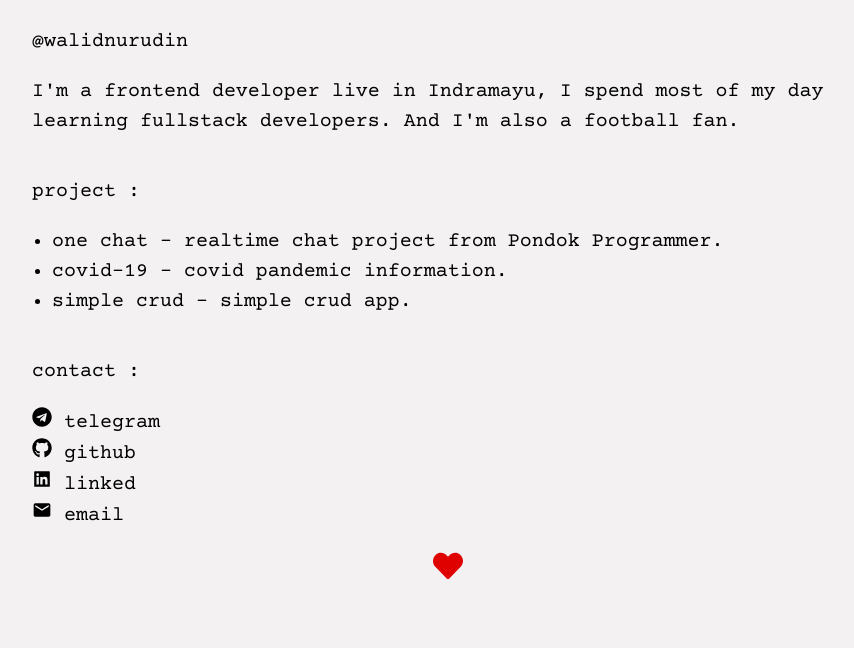
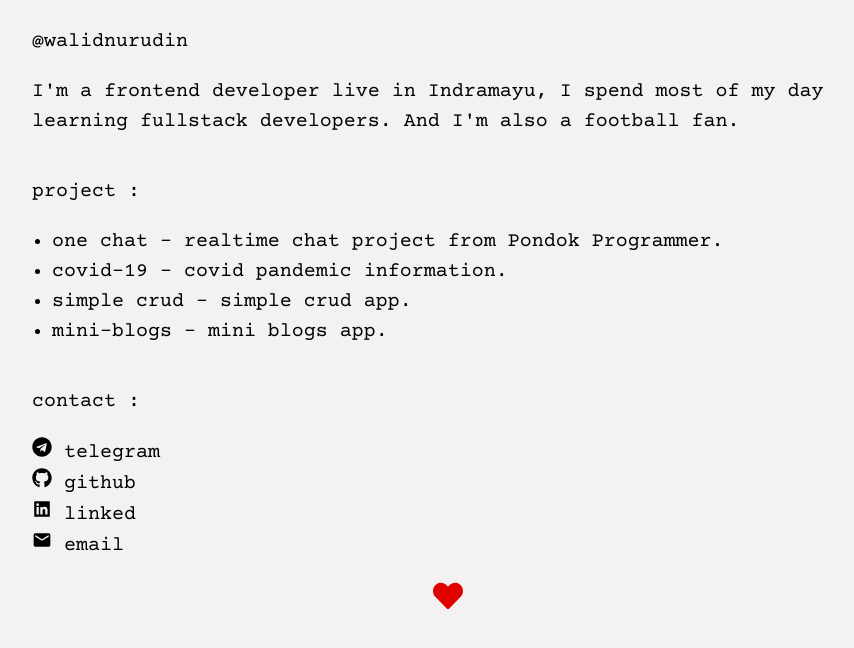
Before and after one commit to Walidnurudin/portofolio, a React (Create React App) app: page / in a window 1280 px wide. Shown: the top 648 px of the page, without its empty margins (192-1046 px from the left). Built offline with nearby package versions, Linux system fonts and the light colour scheme.

Commit message:
add new project

```diff
--- a/src/components/data.js
+++ b/src/components/data.js
@@ -3,7 +3,9 @@ import React from 'react'
 export default function Data() {
     return (
         <div className="Data-div">
-            <h2>@walidnurudin</h2>
+            <div>
+                <h2>@walidnurudin</h2>
+            </div>
             <p>
                 I'm a frontend developer live in Indramayu, I spend most of my day learning fullstack developers. And I'm also a football fan.
             </p>
--- a/src/components/project.js
+++ b/src/components/project.js
@@ -8,6 +8,7 @@ export default function Data() {
                 <li><a href="https://one-chat.netlify.app/">one chat</a> - realtime chat project from Pondok Programmer.</li>
                 <li><a href="https://info-coronavirus.netlify.app/">covid-19</a> - covid pandemic information.</li>
                 <li><a href="https://vuegogo.web.app">simple crud</a> - simple crud app.</li>
+                <li><a href="https://mini-blogs-app.herokuapp.com/">mini-blogs</a> - mini blogs app.</li>
             </ul>
         </div>
     )
--- a/src/index.scss
+++ b/src/index.scss
@@ -1,9 +1,12 @@
+html {
+  background-color: rgb(243, 241, 241);
+}
+
 body {
   margin: 0;
   font-family: 'Courier Prime', monospace, sans-serif;
   -webkit-font-smoothing: antialiased;
   -moz-osx-font-smoothing: grayscale;
-  background-color: rgb(243, 241, 241);
 }
 
 code {
```
Also changed, not shown: 1 other file (tests, documents, lock files or other folders).
